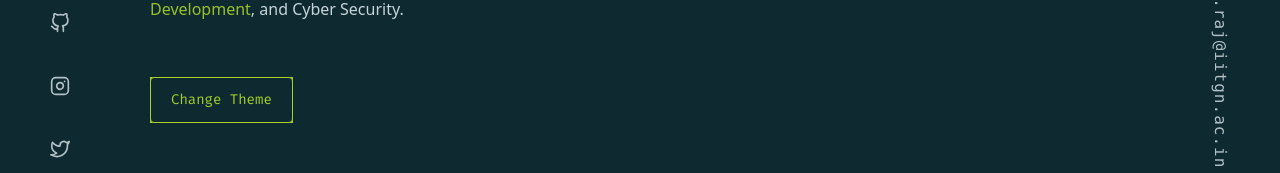
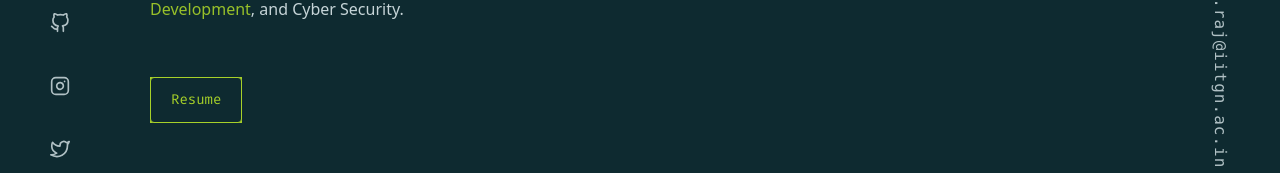
Before and after one commit to mk-mukul/mk-mukul.github.io, a Next.js app: page / in a window 1280 px wide. Shown: the part 508-681 px from the top of the page. Built offline with nearby package versions, Linux system fonts and the light colour scheme; no server answers.

Commit message:
add resume

```diff
--- a/pages/index.js
+++ b/pages/index.js
@@ -60,8 +60,8 @@
             , and Cyber Security.
           </p>
         </div>
-        <a className=" mt-10" onClick={() => changeTheme()}>
-          <Button name="Change Theme" />
+        <a className=" mt-10" href="https://drive.google.com/file/d/1ezIipDHfo_CgLPODUqdeubWFl3hnH3K0/view?usp=sharing" target="blank">
+          <Button name="Resume" />
         </a>
       </section>
 
```
